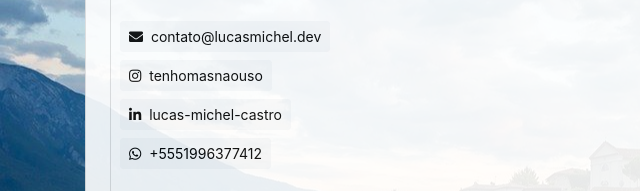
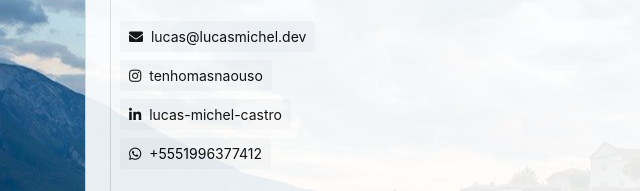
Before and after one commit to lmgcastro/lmgcastro.github.io, a plain HTML site: page index.html in a window 1280 px wide. Shown: the part 192-383 px from the top of the page, 0-640 px from the left. Drawn offline with Linux system fonts and the light colour scheme.

Commit message:
Email changed

```diff
--- a/index.html
+++ b/index.html
@@ -20,7 +20,7 @@
 							<div class="row">
 								<a class="btn btn-light btn-sm m-1" target="_blank" href="mailto:contato@lucasmichel.dev" title="mailto:contato@lucasmichel.dev">
 									<i class="fa fa-envelope mr-1"></i>
-									contato@lucasmichel.dev
+									lucas@lucasmichel.dev
 								</a>
 							</div>
 							<div class="row">
```
